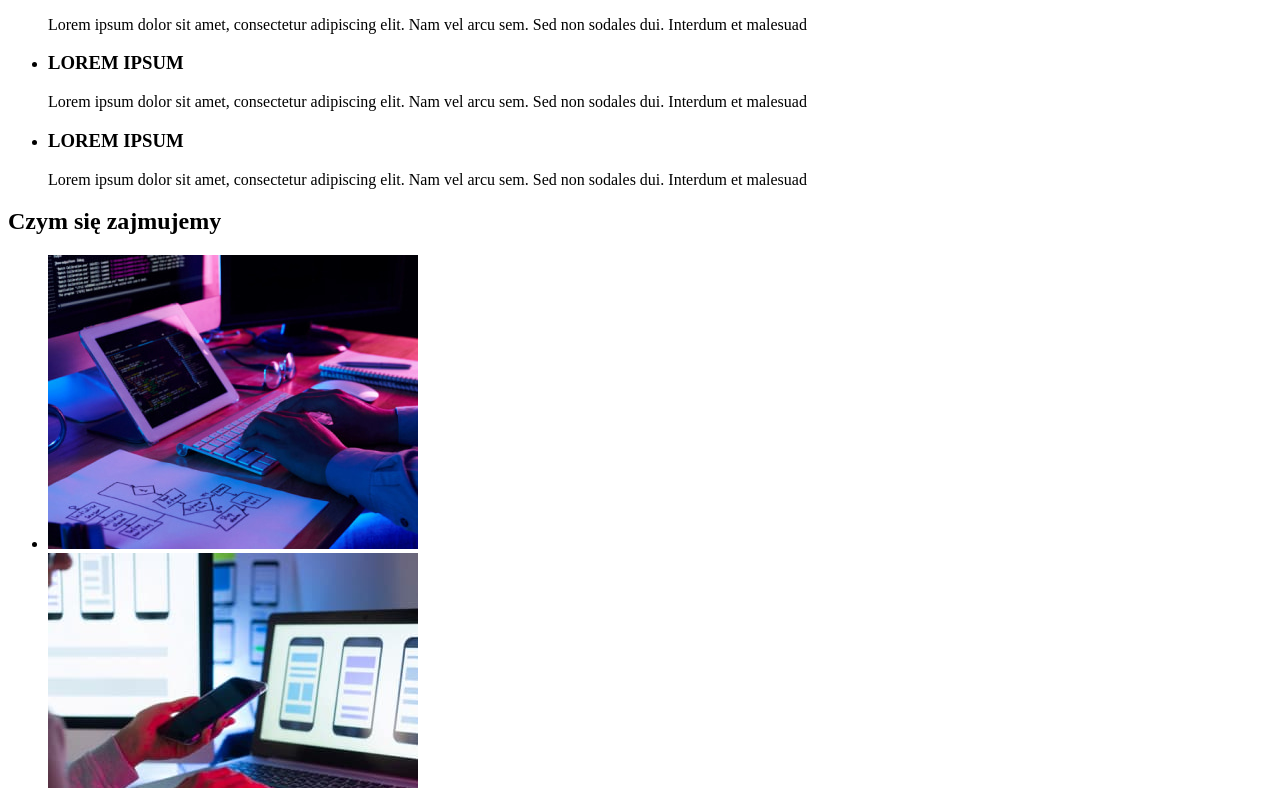
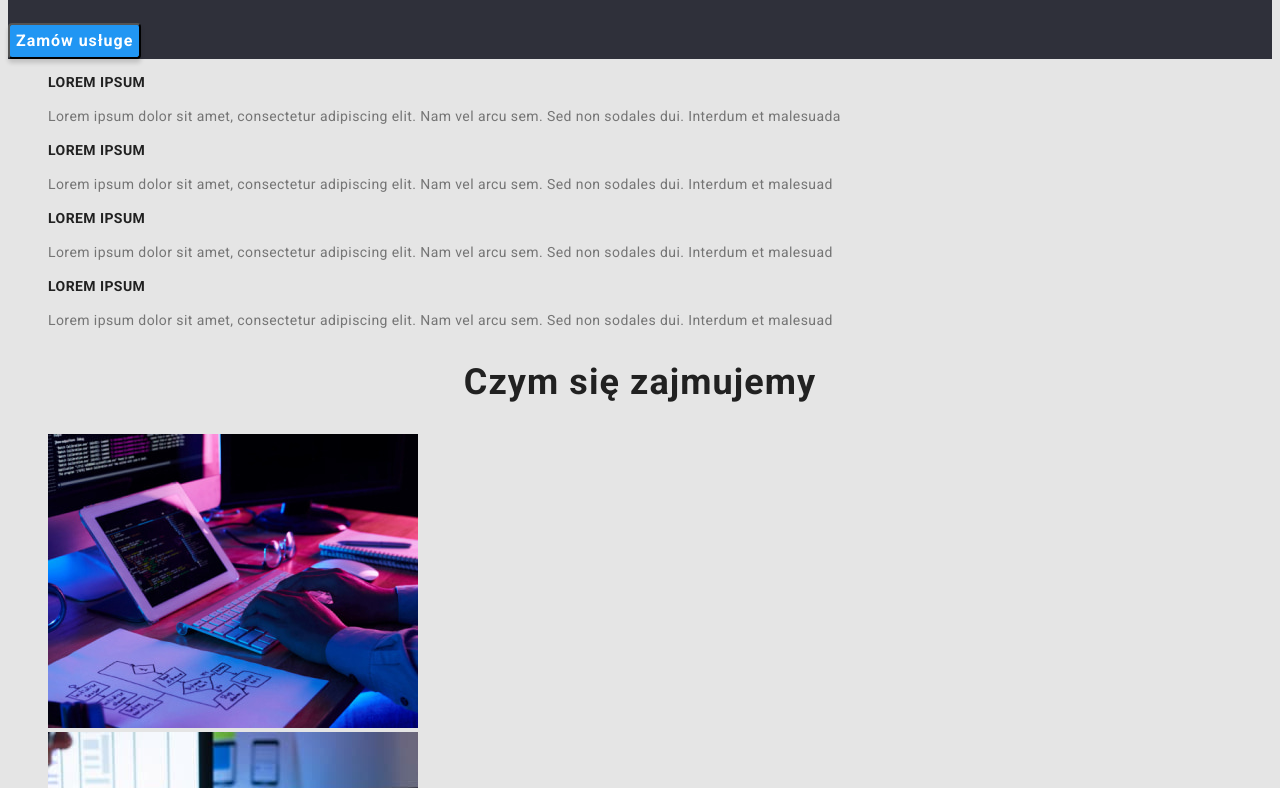
Before and after one commit to IhorPetriv88/goit-markup-hw-02, a plain HTML site: page index.html in a window 1280 px wide. Shown: the part 357-1145 px from the top of the page. Drawn offline with Linux system fonts and the light colour scheme; the site is published under a folder, as on GitHub Pages, so addresses that start at the root find nothing.

Commit message:
add "." in css

```diff
--- a/index.html
+++ b/index.html
@@ -5,7 +5,7 @@
     <meta charset="UTF-8">
     <meta http-equiv="X-UA-Compatible" content="IE=edge">
     <meta name="viewport" content="width=device-width, initial-scale=1.0">
-    <link rel="stylesheet" href="/css/styles.css">
+    <link rel="stylesheet" href="./css/styles.css">
     <link rel="preconnect" href="https://fonts.googleapis.com">
     <link rel="preconnect" href="https://fonts.gstatic.com" crossorigin>
     <link href="https://fonts.googleapis.com/css2?family=Raleway:wght@700&family=Roboto:wght@400;500;700;900&display=swap"
```
Also changed, not shown: portfolio.html (+1 -1 lines).
